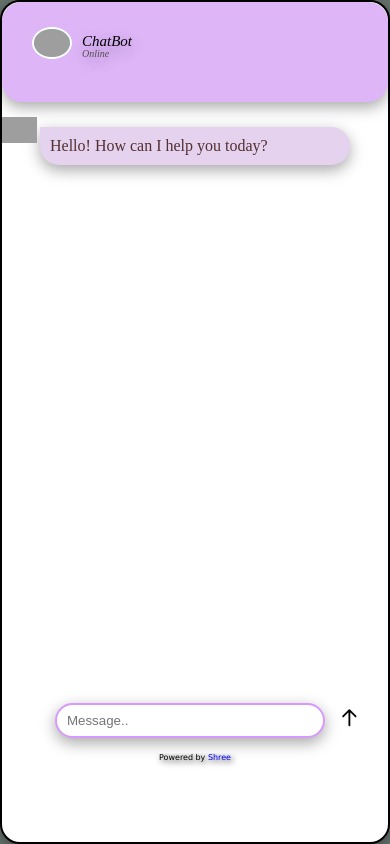
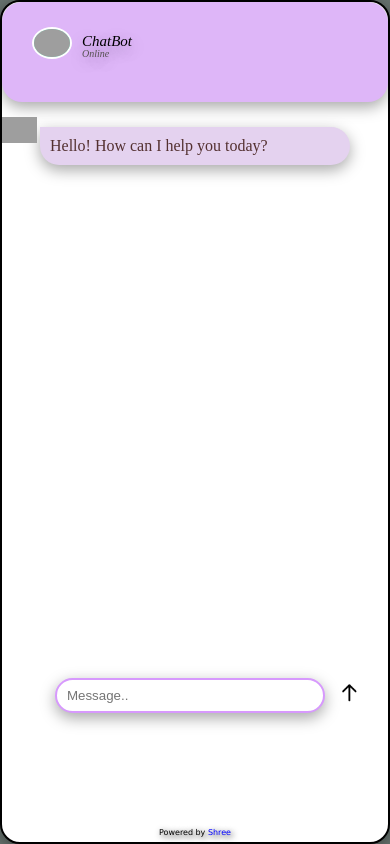
Before and after one commit to Shreepal-mewada/AI-Chatbot2, a plain HTML site: page Chatbot2/index.html in a window 390 px wide. Drawn offline with Linux system fonts and the light colour scheme; grey boxes are pictures that could not be loaded.

Commit message:
Updated responsivness

```diff
--- a/Chatbot2/style.css
+++ b/Chatbot2/style.css
@@ -29,7 +29,7 @@ body {
 .head {
   /* border: 2px solid; */
   width: 100%;
-   height: 100px;
+  height: 100px;
 
   border-radius: 20px;
   background-color: rgb(222, 182, 248);
@@ -63,7 +63,8 @@ scroll-behavior: none; */
   /* border: 2px solid saddlebrown; */
   width: 100%;
   height: 70px;
-  margin-top: 75px;
+  bottom: -50px;
+  /* margin-top: 75px; */
   /* margin-left: 30px; */
   display: flex;
   position: relative;
@@ -72,7 +73,6 @@ scroll-behavior: none; */
   gap: 10px;
   background-color: white;
   /* margin-top: -90px; */
-
 
   /* background-color: rgb(223, 189, 245); */
 }
@@ -93,7 +93,6 @@ scroll-behavior: none; */
   color: rgb(10, 71, 71);
   /* background-color: rgb(236, 216, 249); */
   margin-left: 30px;
-
 }
 button {
   height: 30px;
@@ -226,6 +225,11 @@ p {
   color: rgb(86, 81, 81);
 }
 #b {
+  position: absolute;
+  bottom: 3px;
+  left: 50%;
+  transform: translate(-50%, -50%);
+  text-align: center;
   /* margin-top: -21px; */
   font-size: 8px;
   font-family: "Lucida Sans", "Lucida Sans Regular", "Lucida Grande",
```
Also changed, not shown: Chatbot2/script.js (+0 -13 lines).
